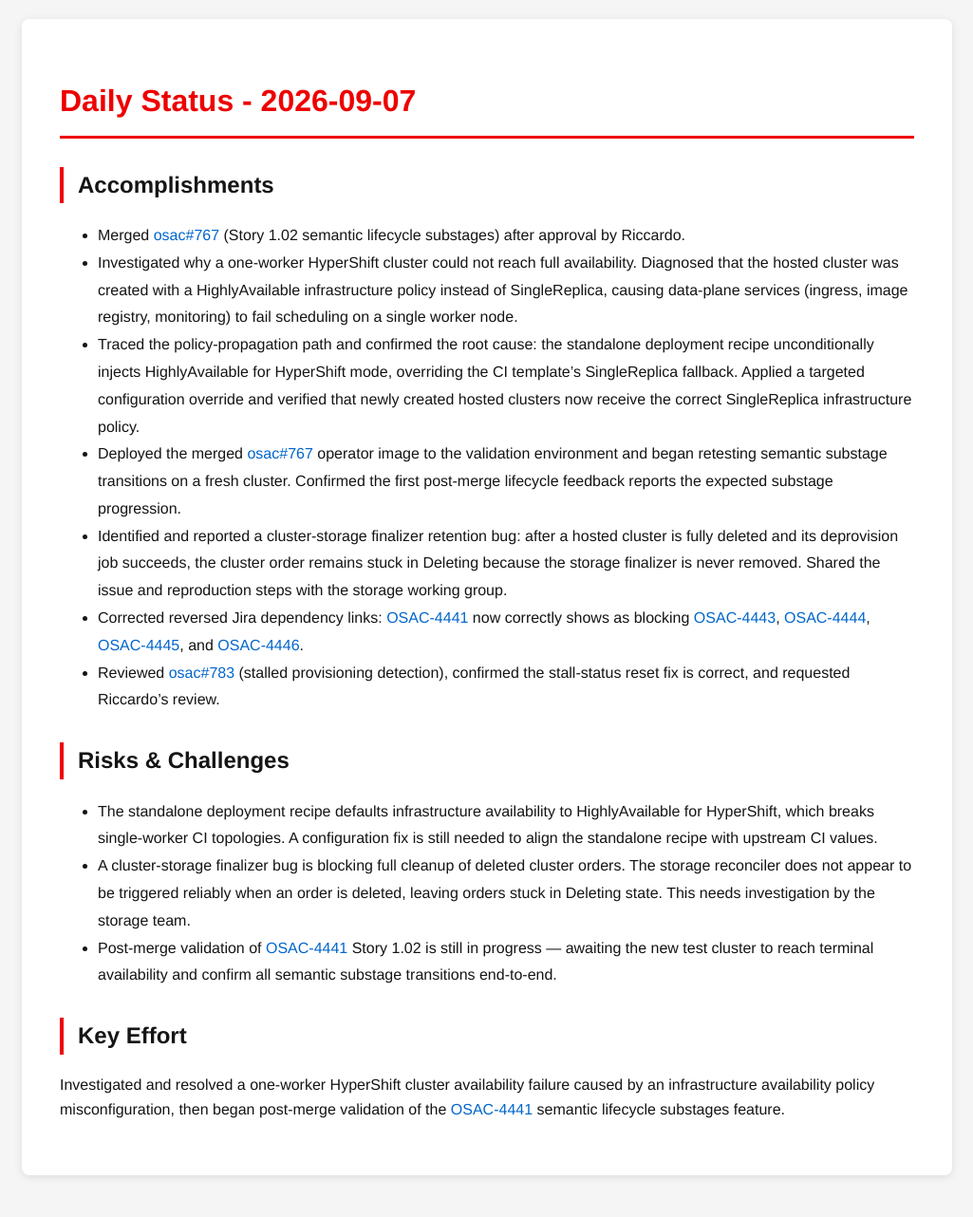
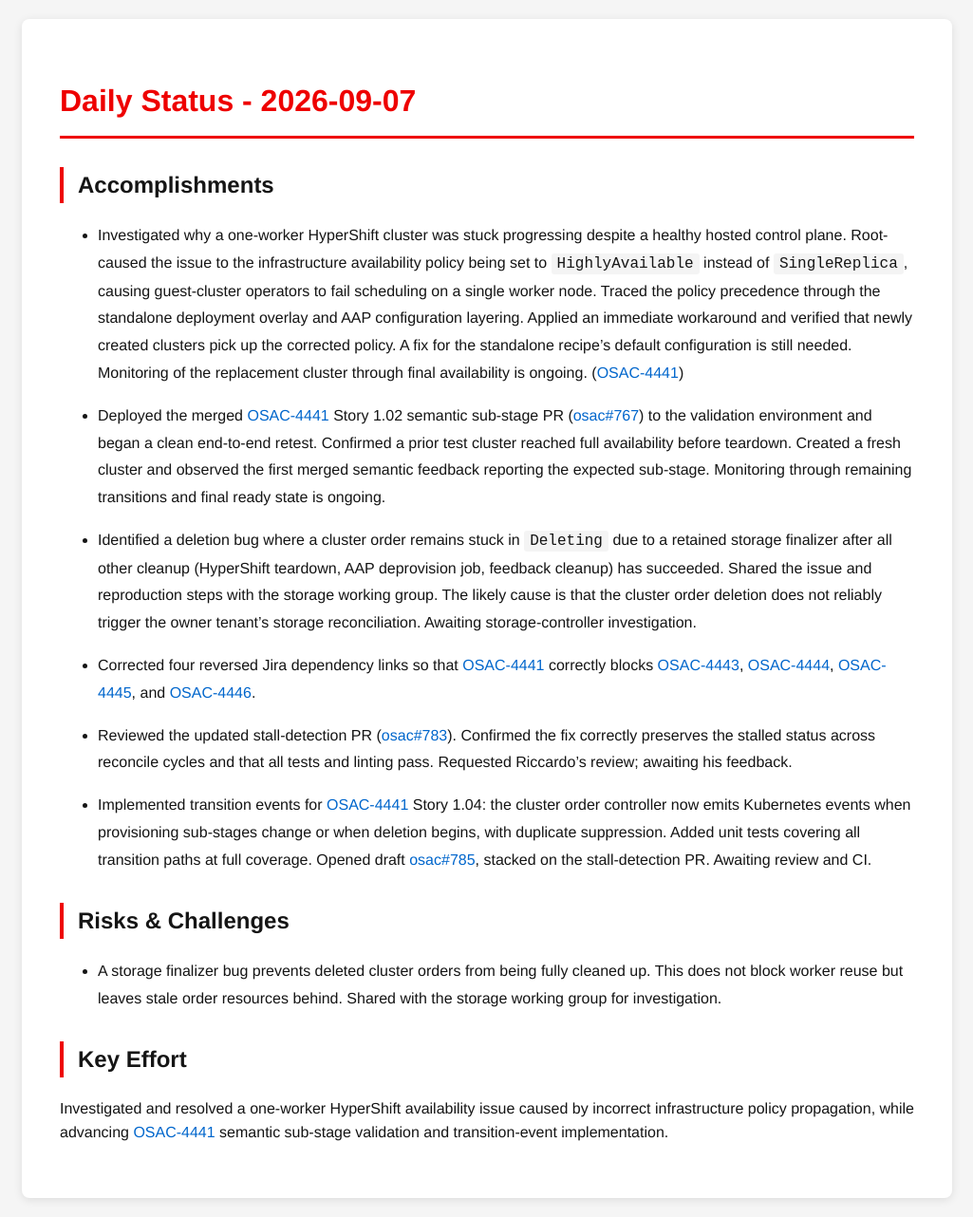
Before and after one commit to tzvatot/daily-status, a Jekyll site: the page built from 2026-09-07.md, in a window 1280 px wide. Shown: the whole page at 95% size, without its empty margins (127-1152 px from the left). Built offline with Jekyll 4.4.1, drawn with Linux system fonts in a browser that asks for light colours; before the commit the page ends 1258 px from its top, so only the background shows below that.

Commit message:
Daily status update - 2026-09-07

```diff
--- a/2026-09-07.md
+++ b/2026-09-07.md
@@ -7,18 +7,23 @@ date: 2026-09-07
 # Daily Status - 2026-09-07
 
 ## Accomplishments
-- Merged [osac#767](https://github.com/osac-project/osac/pull/767) (Story 1.02 semantic lifecycle substages) after approval by Riccardo.
-- Investigated why a one-worker HyperShift cluster could not reach full availability. Diagnosed that the hosted cluster was created with a HighlyAvailable infrastructure policy instead of SingleReplica, causing data-plane services (ingress, image registry, monitoring) to fail scheduling on a single worker node.
-- Traced the policy-propagation path and confirmed the root cause: the standalone deployment recipe unconditionally injects HighlyAvailable for HyperShift mode, overriding the CI template's SingleReplica fallback. Applied a targeted configuration override and verified that newly created hosted clusters now receive the correct SingleReplica infrastructure policy.
-- Deployed the merged [osac#767](https://github.com/osac-project/osac/pull/767) operator image to the validation environment and began retesting semantic substage transitions on a fresh cluster. Confirmed the first post-merge lifecycle feedback reports the expected substage progression.
-- Identified and reported a cluster-storage finalizer retention bug: after a hosted cluster is fully deleted and its deprovision job succeeds, the cluster order remains stuck in Deleting because the storage finalizer is never removed. Shared the issue and reproduction steps with the storage working group.
-- Corrected reversed Jira dependency links: [OSAC-4441](https://redhat.atlassian.net/browse/OSAC-4441) now correctly shows as blocking [OSAC-4443](https://redhat.atlassian.net/browse/OSAC-4443), [OSAC-4444](https://redhat.atlassian.net/browse/OSAC-4444), [OSAC-4445](https://redhat.atlassian.net/browse/OSAC-4445), and [OSAC-4446](https://redhat.atlassian.net/browse/OSAC-4446).
-- Reviewed [osac#783](https://github.com/osac-project/osac/pull/783) (stalled provisioning detection), confirmed the stall-status reset fix is correct, and requested Riccardo's review.
+
+- Investigated why a one-worker HyperShift cluster was stuck progressing despite a healthy hosted control plane. Root-caused the issue to the infrastructure availability policy being set to `HighlyAvailable` instead of `SingleReplica`, causing guest-cluster operators to fail scheduling on a single worker node. Traced the policy precedence through the standalone deployment overlay and AAP configuration layering. Applied an immediate workaround and verified that newly created clusters pick up the corrected policy. A fix for the standalone recipe's default configuration is still needed. Monitoring of the replacement cluster through final availability is ongoing. ([OSAC-4441](https://redhat.atlassian.net/browse/OSAC-4441))
+
+- Deployed the merged [OSAC-4441](https://redhat.atlassian.net/browse/OSAC-4441) Story 1.02 semantic sub-stage PR ([osac#767](https://github.com/osac-project/osac/pull/767)) to the validation environment and began a clean end-to-end retest. Confirmed a prior test cluster reached full availability before teardown. Created a fresh cluster and observed the first merged semantic feedback reporting the expected sub-stage. Monitoring through remaining transitions and final ready state is ongoing.
+
+- Identified a deletion bug where a cluster order remains stuck in `Deleting` due to a retained storage finalizer after all other cleanup (HyperShift teardown, AAP deprovision job, feedback cleanup) has succeeded. Shared the issue and reproduction steps with the storage working group. The likely cause is that the cluster order deletion does not reliably trigger the owner tenant's storage reconciliation. Awaiting storage-controller investigation.
+
+- Corrected four reversed Jira dependency links so that [OSAC-4441](https://redhat.atlassian.net/browse/OSAC-4441) correctly blocks [OSAC-4443](https://redhat.atlassian.net/browse/OSAC-4443), [OSAC-4444](https://redhat.atlassian.net/browse/OSAC-4444), [OSAC-4445](https://redhat.atlassian.net/browse/OSAC-4445), and [OSAC-4446](https://redhat.atlassian.net/browse/OSAC-4446).
+
+- Reviewed the updated stall-detection PR ([osac#783](https://github.com/osac-project/osac/pull/783)). Confirmed the fix correctly preserves the stalled status across reconcile cycles and that all tests and linting pass. Requested Riccardo's review; awaiting his feedback.
+
+- Implemented transition events for [OSAC-4441](https://redhat.atlassian.net/browse/OSAC-4441) Story 1.04: the cluster order controller now emits Kubernetes events when provisioning sub-stages change or when deletion begins, with duplicate suppression. Added unit tests covering all transition paths at full coverage. Opened draft [osac#785](https://github.com/osac-project/osac/pull/785), stacked on the stall-detection PR. Awaiting review and CI.
 
 ## Risks & Challenges
-- The standalone deployment recipe defaults infrastructure availability to HighlyAvailable for HyperShift, which breaks single-worker CI topologies. A configuration fix is still needed to align the standalone recipe with upstream CI values.
-- A cluster-storage finalizer bug is blocking full cleanup of deleted cluster orders. The storage reconciler does not appear to be triggered reliably when an order is deleted, leaving orders stuck in Deleting state. This needs investigation by the storage team.
-- Post-merge validation of [OSAC-4441](https://redhat.atlassian.net/browse/OSAC-4441) Story 1.02 is still in progress — awaiting the new test cluster to reach terminal availability and confirm all semantic substage transitions end-to-end.
+
+- A storage finalizer bug prevents deleted cluster orders from being fully cleaned up. This does not block worker reuse but leaves stale order resources behind. Shared with the storage working group for investigation.
 
 ## Key Effort
-Investigated and resolved a one-worker HyperShift cluster availability failure caused by an infrastructure availability policy misconfiguration, then began post-merge validation of the [OSAC-4441](https://redhat.atlassian.net/browse/OSAC-4441) semantic lifecycle substages feature.
+
+Investigated and resolved a one-worker HyperShift availability issue caused by incorrect infrastructure policy propagation, while advancing [OSAC-4441](https://redhat.atlassian.net/browse/OSAC-4441) semantic sub-stage validation and transition-event implementation.
```
